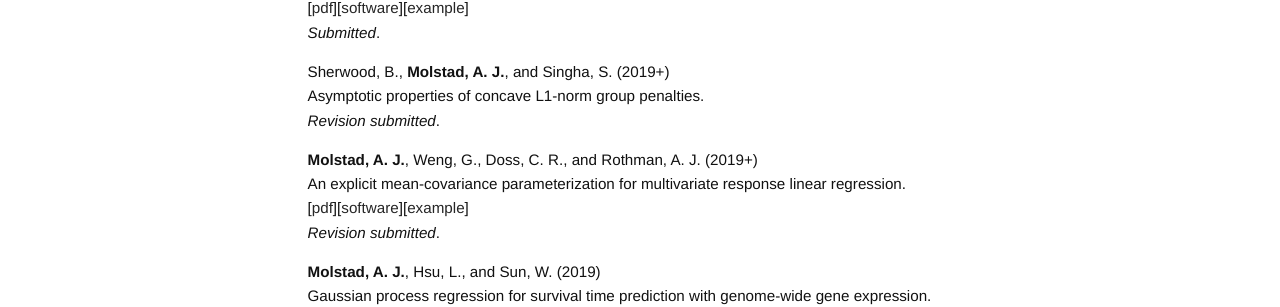
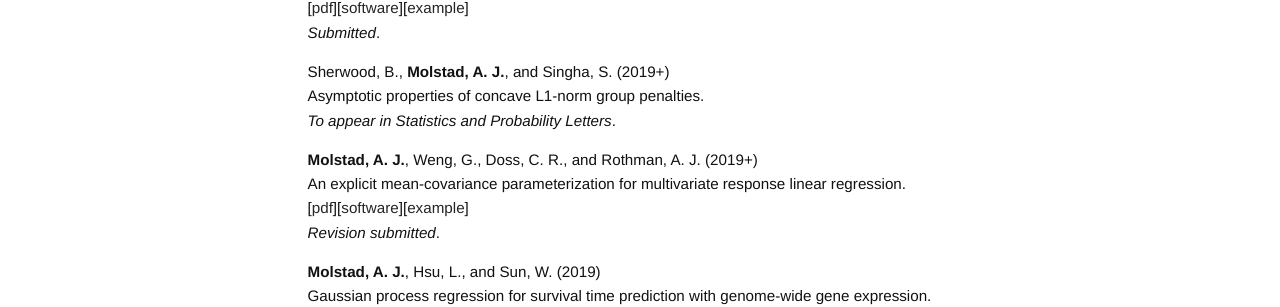
Before and after one commit to ajmolstad/ajmolstad.github.io, a Jekyll site: the page built from research.md, in a window 1280 px wide. Shown: the part 633-940 px from the top of the page. Built offline with Jekyll 4.4.1, drawn with Linux system fonts in a browser that asks for light colours.

Commit message:
Update articles

```diff
--- a/research.md
+++ b/research.md
@@ -33,7 +33,7 @@ Insights and algorithms for the multivariate square-root lasso. <br>
 
 Sherwood, B., **Molstad, A. J.**, and Singha, S. (2019+)<br>
 Asymptotic properties of concave L1-norm group penalties.  <br>
-*Revision submitted*.  <br>
+*To appear in Statistics and Probability Letters*.  <br>
 
 **Molstad, A. J.**, Weng, G., Doss, C. R., and Rothman, A. J. (2019+)<br>
 An explicit mean-covariance parameterization for multivariate response linear regression. <br>
```
Also changed, not shown: about.md (+1 -1 lines).
